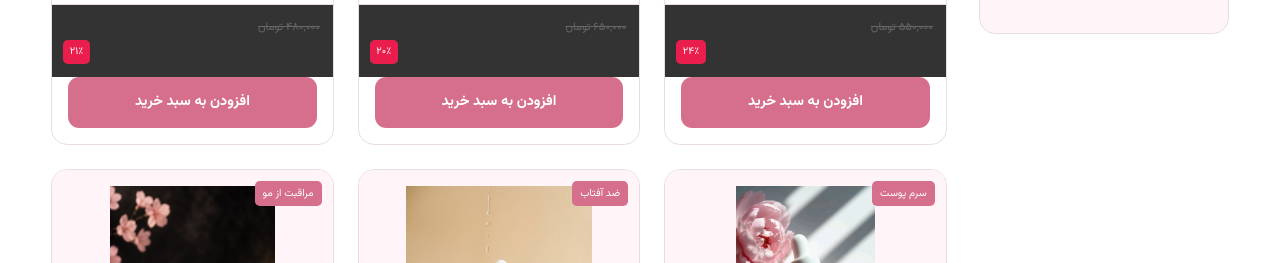
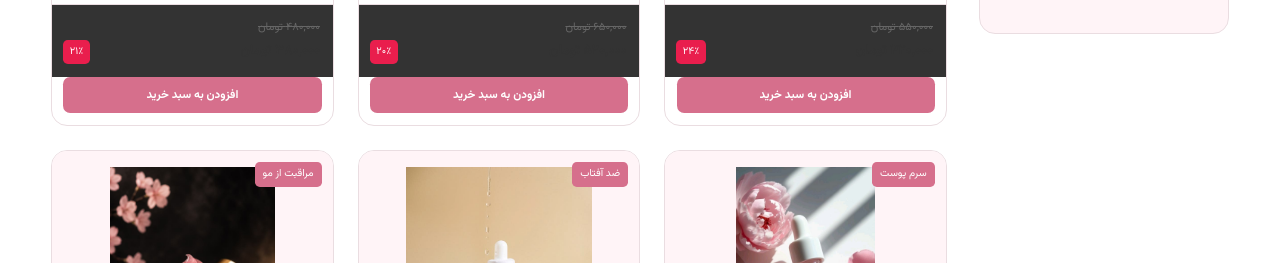
Before and after one commit to MahshadAliyari/CSS-project, a plain HTML site: page products.html in a window 1280 px wide. Shown: the part 689-952 px from the top of the page. Drawn offline with Linux system fonts and the light colour scheme.

Commit message:
improve css style

```diff
--- a/css/products.css
+++ b/css/products.css
@@ -266,36 +266,35 @@
   border-radius: 0.3rem;
   font-size: 0.65rem;
 }
+.add-to-cart {
+  width: calc(100% - 1.4rem);
+  margin: 0 0.7rem 0.7rem;
 
-.add-to-cart {
-  width: calc(100% - 2rem);
-  margin: 0 1rem 1rem;
-
-  padding: 0.8rem 1rem;
+  padding: 0.5rem 0.4rem;
 
   border: none;
-  border-radius: 0.7rem;
+  border-radius: 0.45rem;
 
   background-color: var(--primary);
   color: var(--white);
 
   font-family: inherit;
-  font-size: 0.9rem;
-  font-weight: bold;
+  font-size: 0.72rem;
+  font-weight: 600;
 
   cursor: pointer;
 
-  transition: 0.3s ease;
+  transition:
+    background-color 0.2s ease,
+    transform 0.2s ease;
 }
 
 .add-to-cart:hover {
   background-color: var(--primary-dark);
-  transform: translateY(-2px);
-  box-shadow: 0 0.4rem 1rem rgba(214, 111, 140, 0.3);
 }
 
 .add-to-cart:active {
-  transform: translateY(0);
+  transform: scale(0.97);
 }
 
 @media (min-width: 768px) {
```
